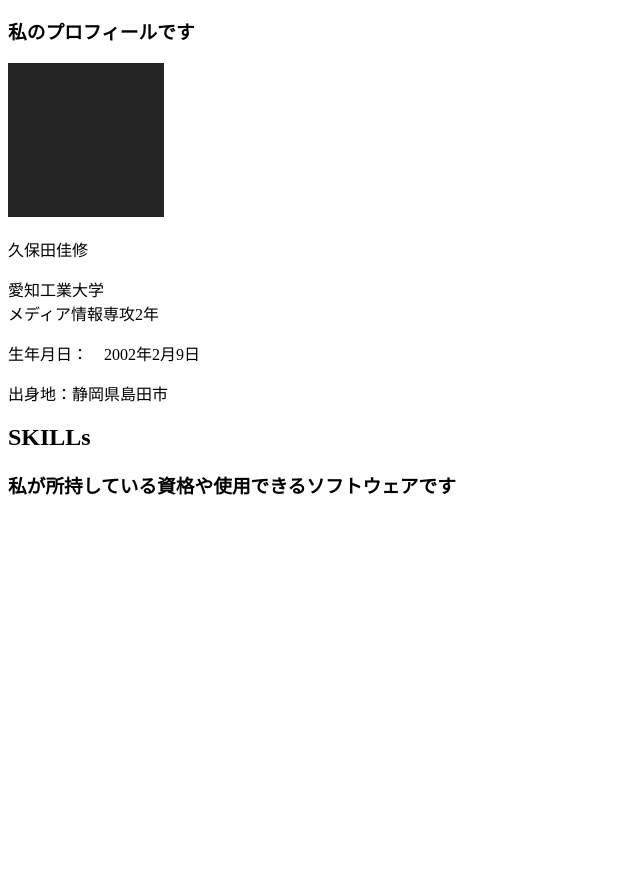
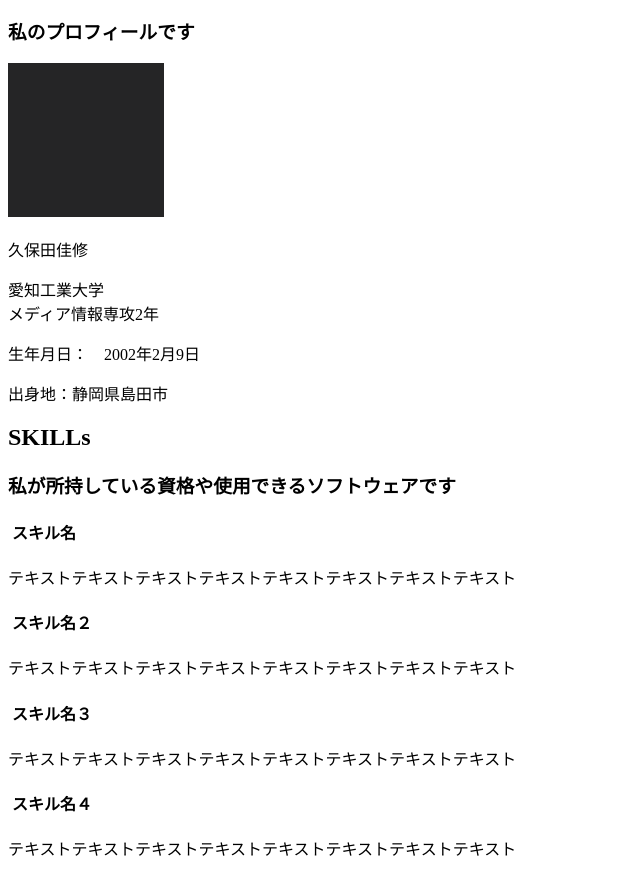
Before and after one commit to Kdaniel148/My-Portfolio, a plain HTML site: page index.html in a window 1280 px wide. Shown: the part 110-986 px from the top of the page, without its empty margins (0-640 px from the left). Before the commit the page ends 800 px from the top, so only its background shows below. Drawn offline with Linux system fonts and the light colour scheme.

Commit message:
スキル詳細を追加

```diff
--- a/index.html
+++ b/index.html
@@ -32,6 +32,32 @@
     <section class="skill">
         <h2 class="midasi">SKILLs</h2>
         <h3>私が所持している資格や使用できるソフトウェアです</h3>
+
+        <div class="skill-main">
+            <div class="skill-class">
+                <h4> スキル名</h4>
+                <p>テキストテキストテキストテキストテキストテキストテキストテキスト</p>
+
+            </div>
+
+            <div class="skill-class">
+                <h4> スキル名２</h4>
+                <p>テキストテキストテキストテキストテキストテキストテキストテキスト</p>
+
+            </div>
+
+            <div class="skill-class">
+                <h4> スキル名３</h4>
+                <p>テキストテキストテキストテキストテキストテキストテキストテキスト</p>
+
+            </div>
+
+            <div class="skill-class">
+                <h4> スキル名４</h4>
+                <p>テキストテキストテキストテキストテキストテキストテキストテキスト</p>
+
+            </div>
+        </div>
     </section>
 </body>
 </html>
```
